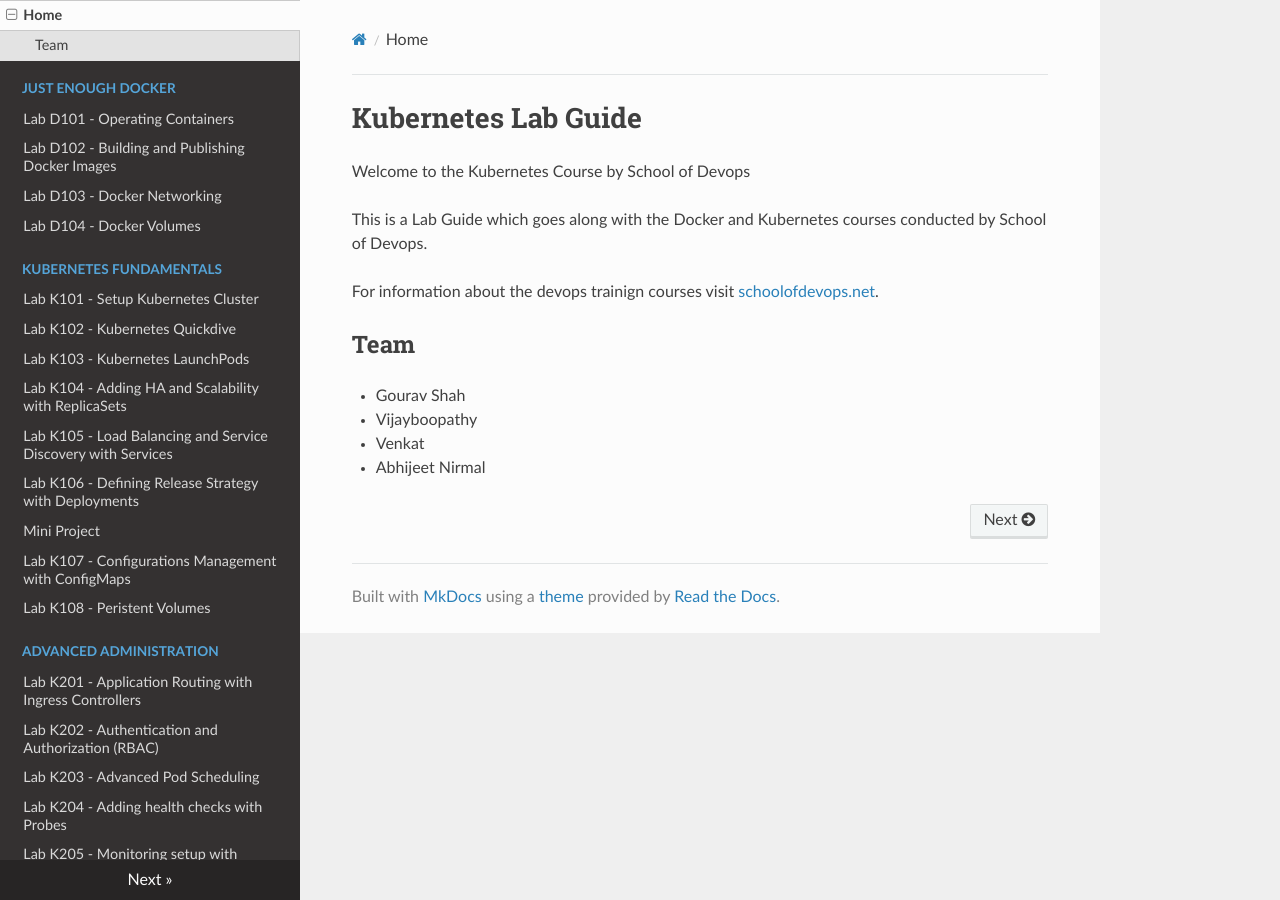
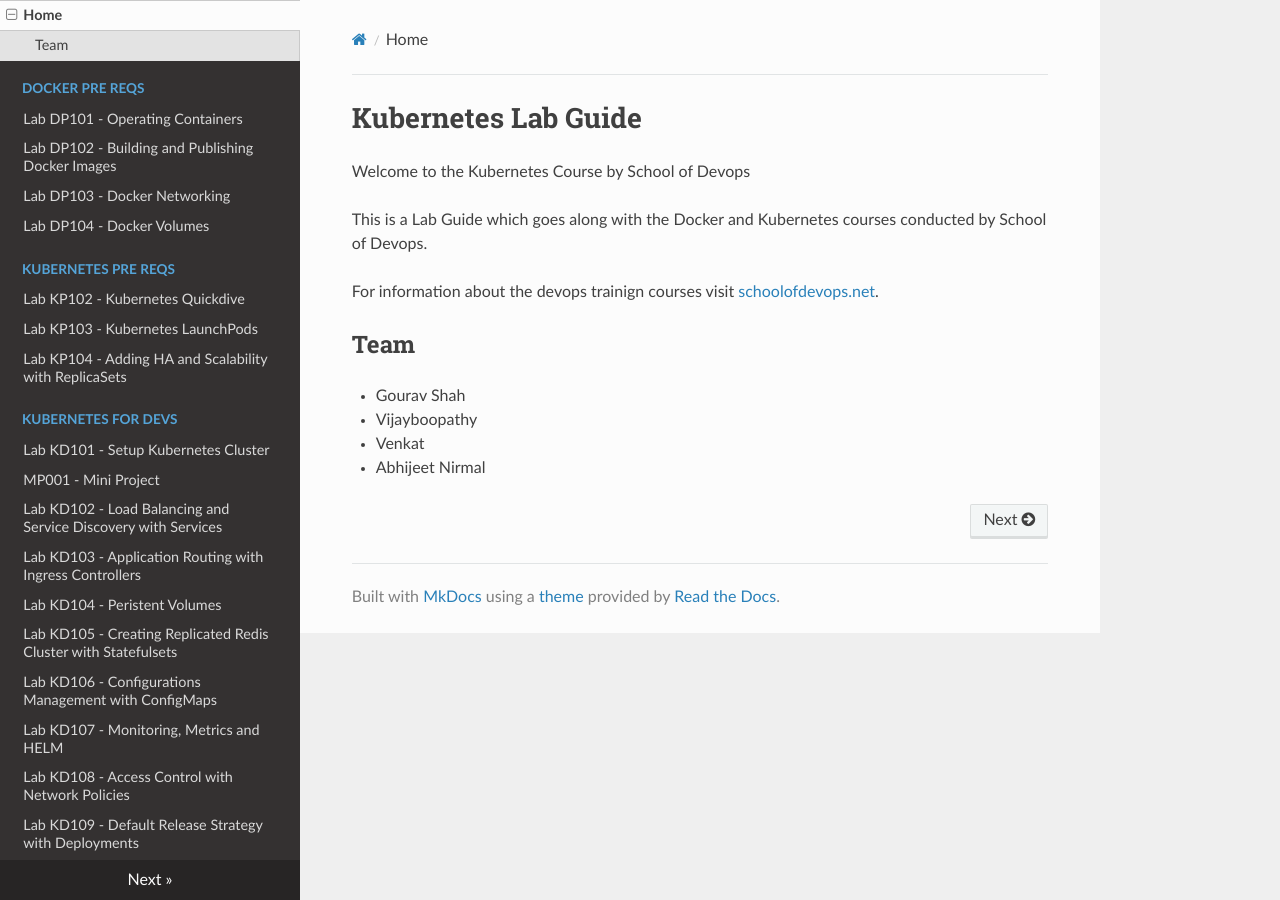
Before and after one commit to schoolofdevops/kube-dev, an MkDocs documentation site: the page built from chapters/index.md, in a window 1280 px wide. Built offline with MkDocs 1.6.1, drawn with Linux system fonts in a browser that asks for light colours; nearby versions of some CDN libraries; old or Windows-style settings are respelled for this version of MkDocs.

Commit message:
restructured index

```diff
--- a/mkdocs.yml
+++ b/mkdocs.yml
@@ -1,33 +1,33 @@
 site_name: Orchestrating Microservices with Kubernetes
 pages:
   - Home: "index.md"
-  - Just Enough Docker:
-     - Lab D101 - Operating Containers: "operating-containers.md"
-     - Lab D102 - Building and Publishing Docker Images: "dockerizing-voteapp.md"
-     - Lab D103 - Docker Networking: "docker-networking.md"
-     - Lab D104 - Docker Volumes: "docker-volumes.md"
-  - Kubernetes Fundamentals:
-     - Lab K101 - Setup Kubernetes Cluster: "3_install_kubernetes.md"
-     - Lab K102 - Kubernetes Quickdive: "quickdive.md"
-     - Lab K103 - Kubernetes LaunchPods: "5-vote-deploying_pods.md"
-     - Lab K104 - Adding HA and Scalability with ReplicaSets: "replication.md"
-     - Lab K105 - Load Balancing and Service Discovery with Services: "7-vote-exposing_app_with_service.md"
-     - Lab K106 - Defining Release Strategy with Deployments: "6-vote-kubernetes_deployment.md"
-     - Mini Project: "11_deploying_sample_app.md"
-     - Lab K107 - Configurations Management with ConfigMaps: "9-vote-configmaps_and_secrets.md"
-     - Lab K108 - Peristent Volumes: "vote-persistent-volumes.md"
-  - Advanced Administration:
-     - Lab K201 - Application Routing with Ingress Controllers : "ingress.md"
+  - Docker Pre Reqs:
+     - Lab DP101 - Operating Containers: "operating-containers.md"
+     - Lab DP102 - Building and Publishing Docker Images: "dockerizing-voteapp.md"
+     - Lab DP103 - Docker Networking: "docker-networking.md"
+     - Lab DP104 - Docker Volumes: "docker-volumes.md"
+  - Kubernetes Pre Reqs:
+     - Lab KP102 - Kubernetes Quickdive: "quickdive.md"
+     - Lab KP103 - Kubernetes LaunchPods: "5-vote-deploying_pods.md"
+     - Lab KP104 - Adding HA and Scalability with ReplicaSets: "replication.md"
+  - Kubernetes for Devs:
+     - Lab KD101 - Setup Kubernetes Cluster: "3_install_kubernetes.md"
+     - MP001 - Mini Project: "11_deploying_sample_app.md"
+     - Lab KD102 - Load Balancing and Service Discovery with Services: "7-vote-exposing_app_with_service.md"
+     - Lab KD103 - Application Routing with Ingress Controllers : "ingress.md"
+     - Lab KD104 - Peristent Volumes: "vote-persistent-volumes.md"
+     - Lab KD105 - Creating Replicated Redis Cluster with Statefulsets: "13_redis_statefulset.md"
+     - Lab KD106 - Configurations Management with ConfigMaps: "9-vote-configmaps_and_secrets.md"
+     - Lab KD107 - Monitoring, Metrics and HELM: "helm.md"
+     - Lab KD108 - Access Control with Network Policies: "network_policies.md"
+     - Lab KD109 - Default Release Strategy with Deployments: "6-vote-kubernetes_deployment.md"
+     - LAB KD110 - Additional Release Strategies: "vote-deployement_strategies.md"
+  - Additional Topics:
      - Lab K202 - Authentication and Authorization (RBAC): "configuring_authentication_and_authorization.md"
      - Lab K203 - Advanced Pod Scheduling: "advanced_pod_scheduling.md"
      - Lab K204 - Adding health checks with Probes: "pods-health-probes.md"
-     - Lab K205 - Monitoring setup with HELM: "helm.md"
      - Lab K206 - Auto Scaling Capacity with HPA : "10_kubernetes_autoscaling.md"
-     - Lab K207 - Access Control with Network Policies: "network_policies.md"
      - Lab K208 - Cluster Administration: "cluster-administration.md"
-  - Additional Topics:
-     - Creating Replicated Redis Cluster with Statefulsets: "13_redis_statefulset.md"
-     - Building Deployment Strategies: "vote-deployement_strategies.md"
      - Troubleshooting Tips: "12_troubleshooting.md"
      - Logging: "logging.md"
   - Exercises:
```
